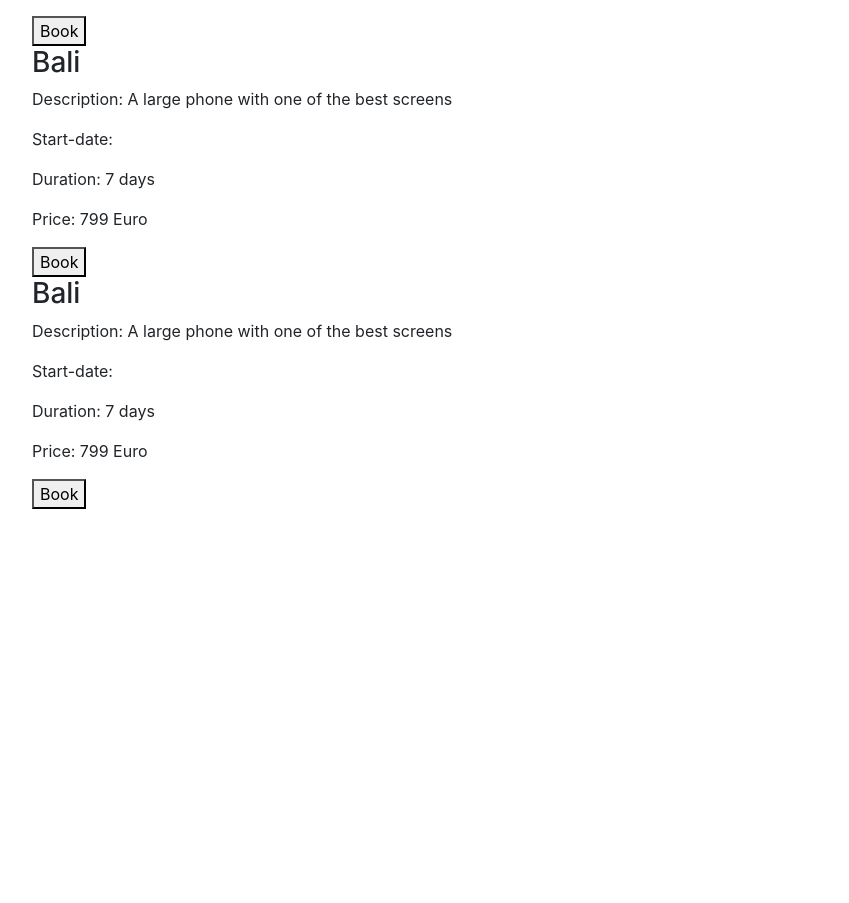
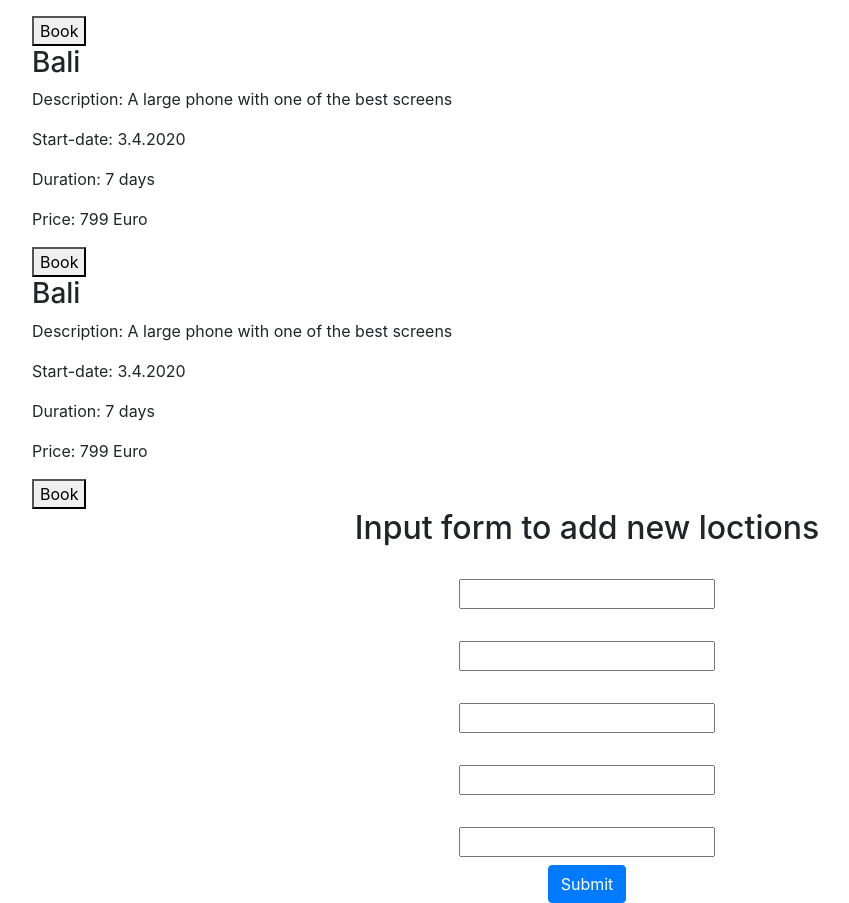
Before and after one commit to GeraldDi/LMSCF-Gerald-CodeReview-07, an Angular app: page /travels in a window 1280 px wide. Shown: the part 520-1423 px from the top of the page, without its empty margins (53-902 px from the left). Before the commit the page ends 1029 px from the top, so only its background shows below. Built offline with nearby package versions, Linux system fonts and the light colour scheme.

Commit message:
added functinality

```diff
--- a/src/app/cart/cart.component.html
+++ b/src/app/cart/cart.component.html
@@ -5,7 +5,7 @@
  <span>{{ item.name }} </span>
  <span> {{ item.price | currency }}</span>
 </div>
-
+<div class="">total price: {{ tprice }}</div>
 <form [formGroup]="checkoutForm" (ngSubmit)="onSubmit(checkoutForm.value)">
 
  <div>
--- a/src/app/cart/cart.component.ts
+++ b/src/app/cart/cart.component.ts
@@ -10,20 +10,39 @@ import { FormBuilder } from '@angular/forms';
 export class CartComponent implements OnInit {
  items;
  checkoutForm;
+ tprice;
 
  constructor( public cartService: CartService, public formBuilder: FormBuilder) {
          this.checkoutForm = this.formBuilder.group({
      name: '',
-     address: ''
+     address: '',
+     emaila:''
    });
  }
 
  ngOnInit() {
          this.items = this.cartService.getItems();
+         let tprice = 0;
+         for (let i=0;i<this.items.length;i++){
+         tprice += this.items[i].price;
+         console.log("tprice:"+tprice)
+         // this.tprice =tprice;
+     }
+     if (tprice >500){
+     	this.tprice=tprice*0.8;
+     }else if (tprice>200){
+     	this.tprice=tprice*0.9;
+     }else{
+     	this.tprice =tprice;
+     }
+
+
+
  }
  onSubmit(customerData) {
    // Process checkout data here
    console.warn('Your order has been submitted', customerData);
+   window.alert("Thank you for your purchase "+ customerData.name+"! A confirmation mail will be sent to "+customerData.emaila);
 
    this.items = this.cartService.clearCart();
    this.checkoutForm.reset();
--- a/src/app/home/home.component.html
+++ b/src/app/home/home.component.html
@@ -1 +1,10 @@
-<h2>Home works</h2>
+<h2>Experience The </h2>
+<h1>Best Trip Ever!</h1>
+
+<div>
+	We are commited to offering travel services of the highest quality, combing our energy and enthusiasm with years of experience.
+</div>
+
+<div>
+	<p>We will make your vacation unforgettable</p>
+</div>
--- a/src/app/navbar/navbar.component.html
+++ b/src/app/navbar/navbar.component.html
@@ -1,5 +1,5 @@
 <nav class="navbar navbar-expand-lg navbar-light bg-light">
- <a class="navbar-brand" href="#">Navbar</a>
+ <a class="navbar-brand" href="#">TravelX</a>
  <button class="navbar-toggler" type="button" data-toggle="collapse" data-target="#navbarSupportedContent" aria-controls="navbarSupportedContent" aria-expanded="false" aria-label="Toggle navigation">
    <span class="navbar-toggler-icon"></span>
  </button>
--- a/src/app/travels/travels.component.html
+++ b/src/app/travels/travels.component.html
@@ -1,13 +1,57 @@
 <h2>Our dream destinations:</h2>
+
+
+
+<!-- (The specification was not clear for me here. I understood the "The travel page should have a form for inserting info about travels" in a way that the input form for the site owner to add new products should be in this page.)-->
+
 
 <div *ngFor="let product of products">
 
 
  <h3>{{product.name}}</h3>
  <p>Description: {{ product.description }}</p>
- <p>Start-date: {{ product.date }}</p>
+ <p>Start-date: {{ product.start }}</p>
  <p>Duration: {{ product.duration }}</p>
  <p>Price: {{ product.price }} Euro</p>
  <button (click)="addToCart(product)">Book</button>
 
 </div>
+
+<h2 class="text-center">Input form to add new loctions</h2>
+<form [formGroup]="newloc" class="text-center text-white" (ngSubmit)="onSubmit()">
+
+ <div class="contai">
+ <label>
+   Name:<br>
+   <input type="text" formControlName="name">
+ </label>
+</div>
+<div class="contai">
+ <label>
+   Description:<br>
+   <input type="text" formControlName="description">
+ </label>
+</div>
+<div class="contai">
+ <label>
+   Start-date:<br>
+   <input type="text" formControlName="start">
+ </label>
+</div>
+<div class="contai">
+ <label>
+   Duration:<br>
+   <input type="text" formControlName="duration">
+ </label>
+</div>
+<div class="contai">
+ <label>
+   Price:<br>
+   <input type="text" formControlName="price">
+ </label>
+</div>
+
+<div>
+ 	<input type="submit" class="btn btn-primary" value="Submit" id="sb">
+</div>
+</form>
--- a/src/app/travels/travels.component.ts
+++ b/src/app/travels/travels.component.ts
@@ -1,6 +1,7 @@
 import { Component, OnInit } from '@angular/core';
 import { products } from '../products';
 import { CartService } from '../cart.service';
+import { FormControl, FormGroup, Validators } from '@angular/forms';
 
 @Component({
   selector: 'app-travels',
@@ -11,6 +12,16 @@ export class TravelsComponent implements OnInit {
 	products = products;
 	product;
 
+
+   newloc = new FormGroup({
+     name: new FormControl('',Validators.required),
+     description: new FormControl('',Validators.required),
+     start:new FormControl('',Validators.required),
+     duration:new FormControl('',Validators.required),
+     price: new FormControl('',Validators.required),
+     // img: new FormControl('',Validators.required),
+   });
+
   constructor(public cartService: CartService) { }
 
    addToCart(product) {
@@ -20,5 +31,12 @@ export class TravelsComponent implements OnInit {
 
   ngOnInit(): void {
   }
+    onSubmit(){
 
+    if(this.newloc.valid){
+      var a = this.newloc.value;
+      console.log(a)
+      this.products.push(a);
+   }
+  }
 }
```
